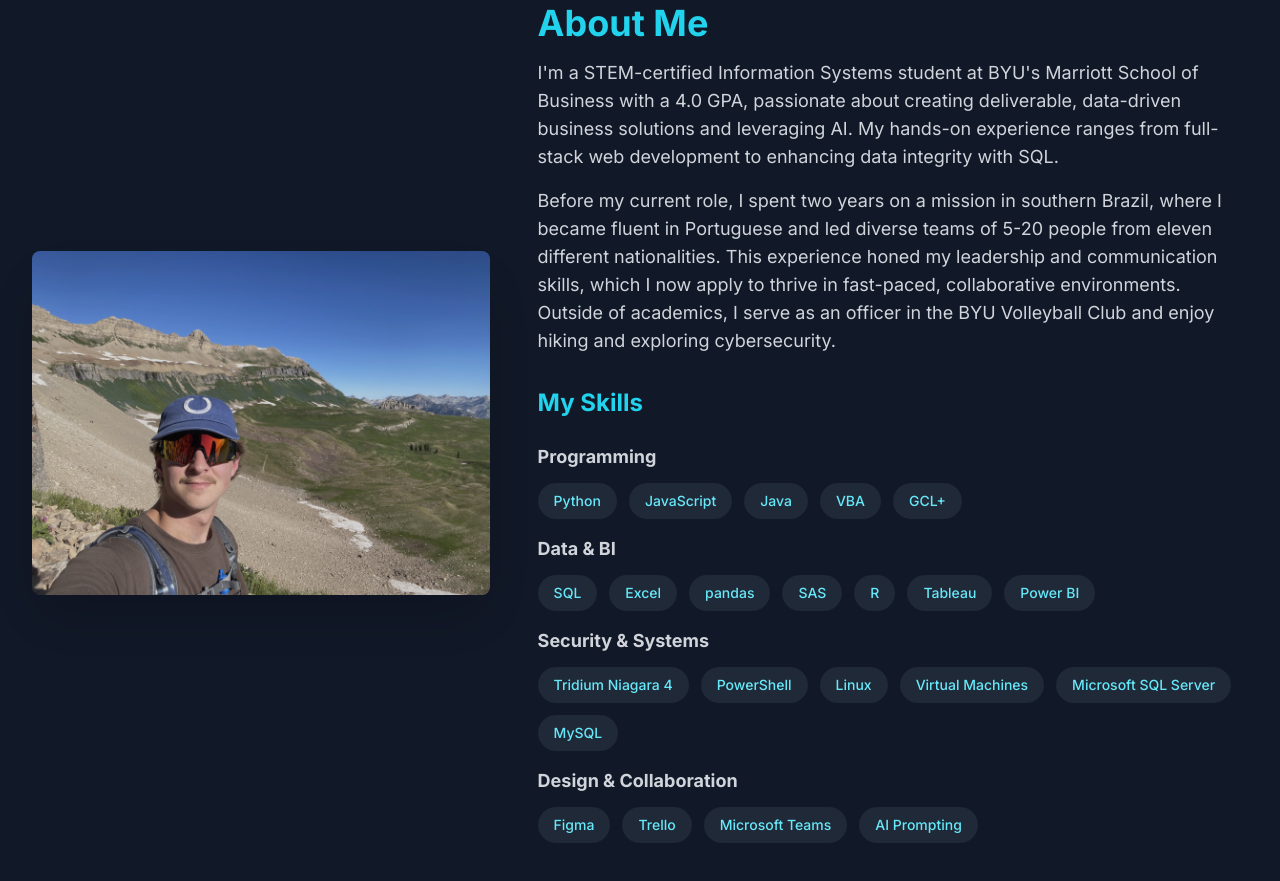
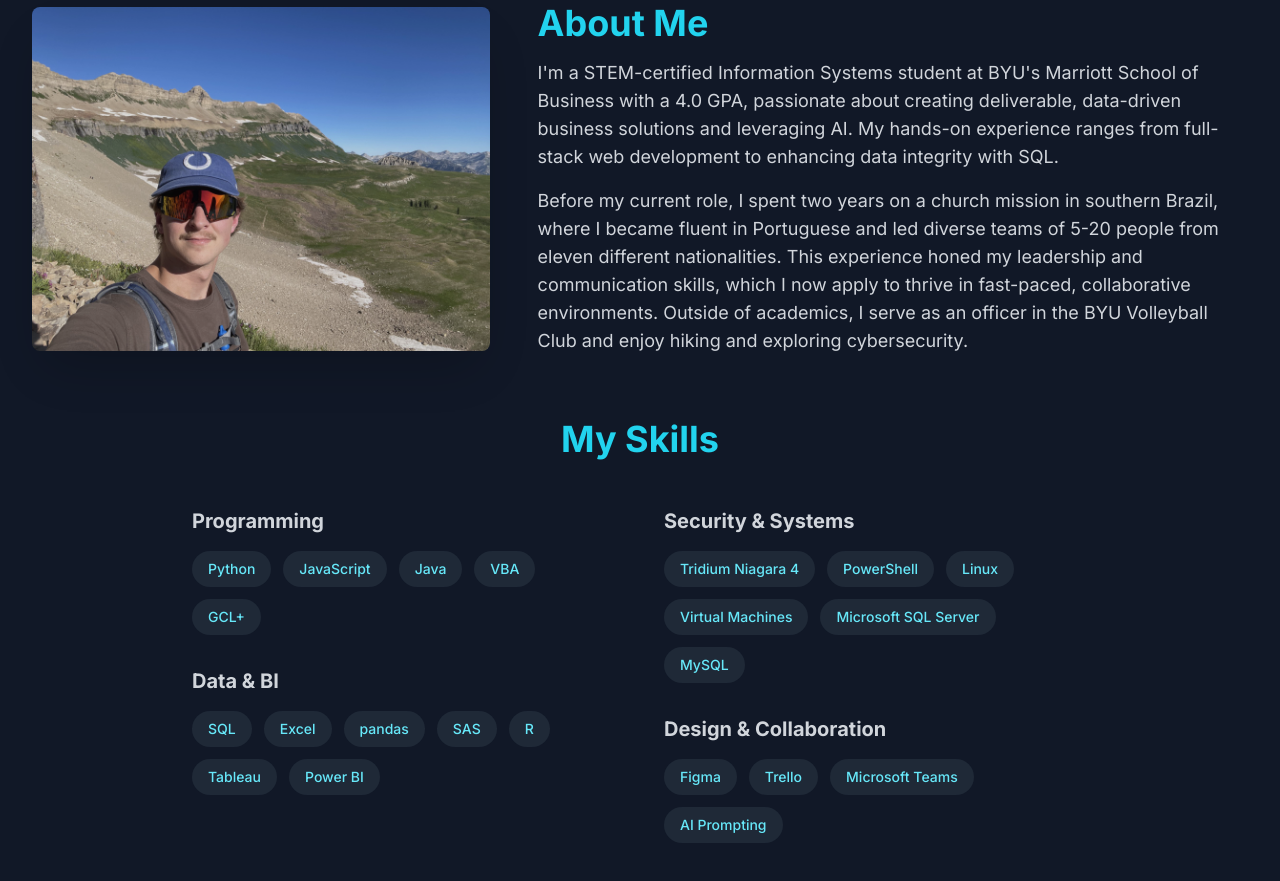
Before and after one commit to jeverett32/portfolio-website, a website: page index.html in a window 1280 px wide. Shown: the part 989-1870 px from the top of the page. Drawn offline with nearby package versions, Linux system fonts and the light colour scheme; a script that the page names is missing.

Commit message:
Update index.html

```diff
--- a/index.html
+++ b/index.html
@@ -49,7 +49,6 @@
             position: absolute;
             top: 0;
             left: 0;
-            /* High z-index to be on top of all content */
             z-index: 1001;
             pointer-events: none;
             will-change: transform;
@@ -137,18 +136,24 @@
 
         <section id="about" class="py-20 sm:py-32">
             <div class="relative z-20 grid grid-cols-1 lg:grid-cols-5 gap-12 items-center">
-                <div class="lg:col-span-2"><img src="images/hiking.png" alt="John Everett hiking in the mountains" class="translucent-image rounded-lg shadow-2xl w-full h-auto object-cover" onerror="this.src='https://placehold.co/600x800/111827/7dd3fc?text=Hiking+Photo'"></div>
+                <div class="lg:col-span-2">
+                    <img src="images/hiking.png" alt="John Everett hiking in the mountains" class="translucent-image rounded-lg shadow-2xl w-full h-auto object-cover" onerror="this.src='https://placehold.co/600x800/111827/7dd3fc?text=Hiking+Photo'">
+                </div>
                 <div class="lg:col-span-3 space-y-4">
                     <h2 class="text-3xl sm:text-4xl font-bold text-[var(--primary-color)]">About Me</h2>
                     <div id="about-me-content" class="space-y-4 text-[var(--text-muted-color)]">
                         <p class="text-lg">I'm a STEM-certified Information Systems student at BYU's Marriott School of Business with a 4.0 GPA, passionate about creating deliverable, data-driven business solutions and leveraging AI. My hands-on experience ranges from full-stack web development to enhancing data integrity with SQL.</p>
-                        <p class="text-lg">Before my current role, I spent two years on a mission in southern Brazil, where I became fluent in Portuguese and led diverse teams of 5-20 people from eleven different nationalities. This experience honed my leadership and communication skills, which I now apply to thrive in fast-paced, collaborative environments. Outside of academics, I serve as an officer in the BYU Volleyball Club and enjoy hiking and exploring cybersecurity.</p>
+                        <p class="text-lg">Before my current role, I spent two years on a church mission in southern Brazil, where I became fluent in Portuguese and led diverse teams of 5-20 people from eleven different nationalities. This experience honed my leadership and communication skills, which I now apply to thrive in fast-paced, collaborative environments. Outside of academics, I serve as an officer in the BYU Volleyball Club and enjoy hiking and exploring cybersecurity.</p>
                     </div>
-                    <div class="space-y-6 pt-4">
-                        <h3 class="text-2xl font-bold text-[var(--primary-color)]">My Skills</h3>
-                        <div id="skills-list" class="space-y-4">
+                </div>
+            </div>
+            <div class="relative z-20 mt-16">
+                <h3 class="text-3xl sm:text-4xl font-bold text-center text-[var(--primary-color)] mb-12">My Skills</h3>
+                <div id="skills-list" class="grid grid-cols-1 md:grid-cols-2 gap-x-12 gap-y-8 max-w-4xl mx-auto">
+                    <!-- Column 1 -->
+                    <div class="space-y-8">
                         <div>
-                                <h4 class="text-lg font-semibold text-[var(--text-muted-color)] mb-3">Programming</h4>
+                            <h4 class="text-xl font-semibold text-[var(--text-muted-color)] mb-4">Programming</h4>
                             <div class="flex flex-wrap gap-3">
                                 <span class="bg-[var(--skill-bg-color)] text-[var(--skill-text-color)] px-4 py-2 rounded-full text-sm font-medium">Python</span>
                                 <span class="bg-[var(--skill-bg-color)] text-[var(--skill-text-color)] px-4 py-2 rounded-full text-sm font-medium">JavaScript</span>
@@ -158,7 +163,7 @@
                             </div>
                         </div>
                         <div>
-                                <h4 class="text-lg font-semibold text-[var(--text-muted-color)] mb-3">Data & BI</h4>
+                            <h4 class="text-xl font-semibold text-[var(--text-muted-color)] mb-4">Data & BI</h4>
                             <div class="flex flex-wrap gap-3">
                                 <span class="bg-[var(--skill-bg-color)] text-[var(--skill-text-color)] px-4 py-2 rounded-full text-sm font-medium">SQL</span>
                                 <span class="bg-[var(--skill-bg-color)] text-[var(--skill-text-color)] px-4 py-2 rounded-full text-sm font-medium">Excel</span>
@@ -169,8 +174,11 @@
                                 <span class="bg-[var(--skill-bg-color)] text-[var(--skill-text-color)] px-4 py-2 rounded-full text-sm font-medium">Power BI</span>
                             </div>
                         </div>
+                    </div>
+                    <!-- Column 2 -->
+                    <div class="space-y-8">
                          <div>
-                                <h4 class="text-lg font-semibold text-[var(--text-muted-color)] mb-3">Security & Systems</h4>
+                            <h4 class="text-xl font-semibold text-[var(--text-muted-color)] mb-4">Security & Systems</h4>
                             <div class="flex flex-wrap gap-3">
                                 <span class="bg-[var(--skill-bg-color)] text-[var(--skill-text-color)] px-4 py-2 rounded-full text-sm font-medium">Tridium Niagara 4</span>
                                 <span class="bg-[var(--skill-bg-color)] text-[var(--skill-text-color)] px-4 py-2 rounded-full text-sm font-medium">PowerShell</span>
@@ -181,13 +189,12 @@
                             </div>
                         </div>
                          <div>
-                                <h4 class="text-lg font-semibold text-[var(--text-muted-color)] mb-3">Design & Collaboration</h4>
+                            <h4 class="text-xl font-semibold text-[var(--text-muted-color)] mb-4">Design & Collaboration</h4>
                             <div class="flex flex-wrap gap-3">
                                 <span class="bg-[var(--skill-bg-color)] text-[var(--skill-text-color)] px-4 py-2 rounded-full text-sm font-medium">Figma</span>
                                 <span class="bg-[var(--skill-bg-color)] text-[var(--skill-text-color)] px-4 py-2 rounded-full text-sm font-medium">Trello</span>
                                 <span class="bg-[var(--skill-bg-color)] text-[var(--skill-text-color)] px-4 py-2 rounded-full text-sm font-medium">Microsoft Teams</span>
                                 <span class="bg-[var(--skill-bg-color)] text-[var(--skill-text-color)] px-4 py-2 rounded-full text-sm font-medium">AI Prompting</span>
-                                </div>
                             </div>
                         </div>
                     </div>
```
Lines whose indentation alone changed are shown as unchanged.
